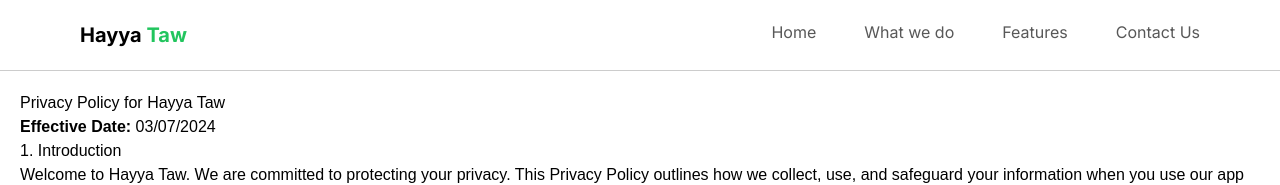
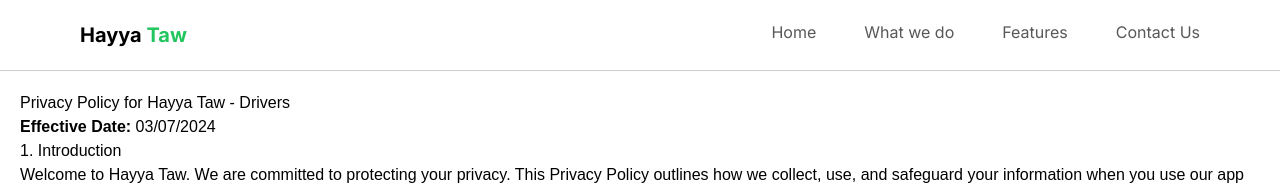
Before and after one commit to yassinebebba/hayya-taw-transport-landing-page, a Next.js app: page /privacy-policy-drivers in a window 1280 px wide. Shown: the top 185 px of the page. Built offline with nearby package versions, Linux system fonts and the light colour scheme.

Commit message:
fix policy

```diff
--- a/app/privacy-policy-drivers/page.tsx
+++ b/app/privacy-policy-drivers/page.tsx
@@ -1,7 +1,7 @@
 export default function PrivacyPolicy() {
     return (<>
         <div style={{padding: '20px', fontFamily: 'Arial, sans-serif'}}>
-            <h1>Privacy Policy for Hayya Taw</h1>
+            <h1>Privacy Policy for Hayya Taw - Drivers</h1>
             <p><strong>Effective Date:</strong> 03/07/2024</p>
 
             <h2>1. Introduction</h2>
--- a/app/privacy-policy-passengers/page.tsx
+++ b/app/privacy-policy-passengers/page.tsx
@@ -1,7 +1,7 @@
 export default function PrivacyPolicy() {
     return (<>
         <div style={{padding: '20px', fontFamily: 'Arial, sans-serif'}}>
-            <h1>Privacy Policy for Hayya Taw</h1>
+            <h1>Privacy Policy for Hayya Taw - Passengers</h1>
             <p><strong>Effective Date:</strong> 03/07/2024</p>
 
             <h2>1. Introduction</h2>
```
